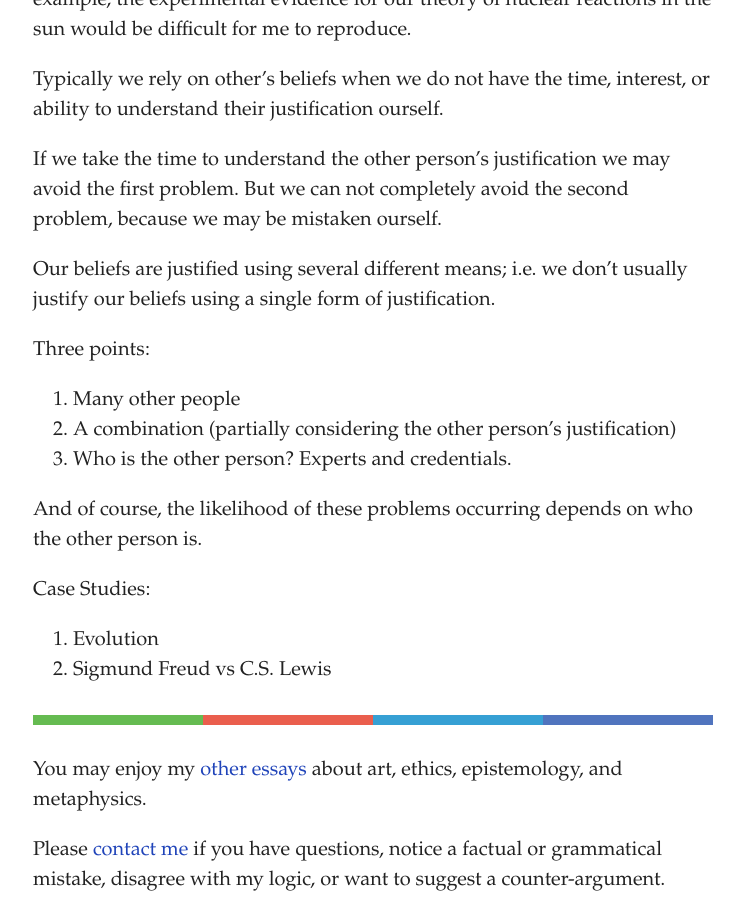
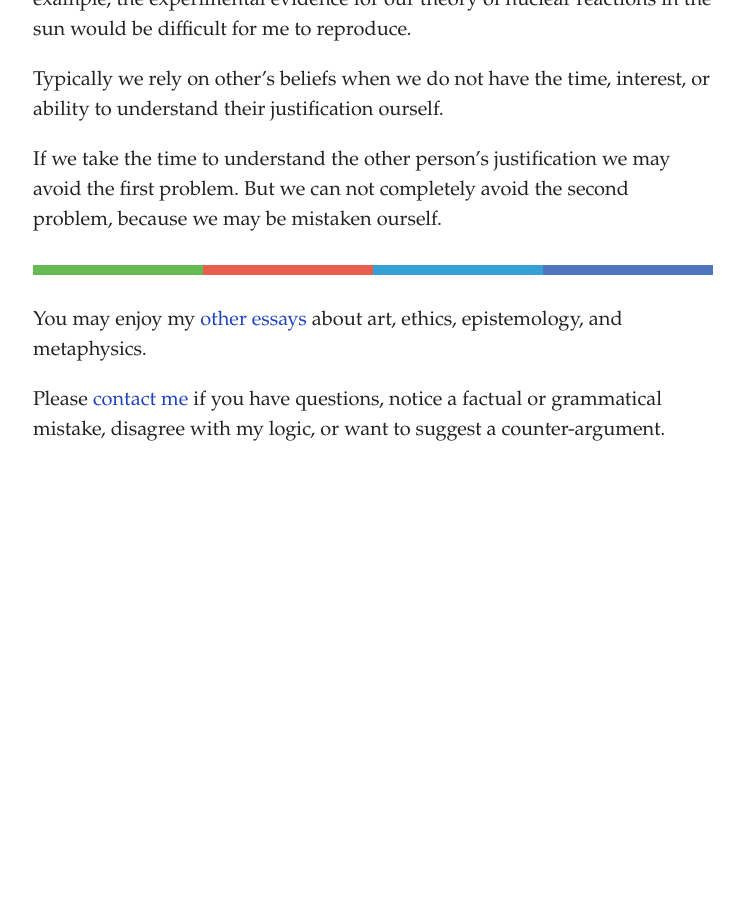
Before and after one commit to artsandmetaphysics/goodlifeodyssey, a Jekyll site: the page built from _essays/justification-via-others-beliefs.md, in a window 1280 px wide and 900 px high, scrolled down 1460 px. Shown: the whole window, without its empty margins (267-1011 px from the left). Built offline with Jekyll 4.4.1, drawn with Linux system fonts in a browser that asks for light colours; after the commit the page ends 1945 px from its top, so only the background shows below that; some of the changed text lies outside the part shown.

Commit message:
Clean up justification essay
- There is no need to tell the reader what is subtle or important; let
them judge for themselves
- Clean out leftover notes at the end of the essay

```diff
--- a/_essays/justification-via-others-beliefs.md
+++ b/_essays/justification-via-others-beliefs.md
@@ -11,7 +11,7 @@ We may also justify our beliefs using other's beliefs.  For example, someone may
 
 Alternatively, one could listen to why their teacher believes the sun's light comes from nuclear reactions, study the requisite math and physics, and judge for themself whether their teacher's justification was valid.
 
-In the first case, we are justifying our belief using another's belief.  In the second case we are adopting another's justification for ourself without relying on their belief.  This distinction is subtle but important.
+In the first case, we are justifying our belief using another's belief.  In the second case we are adopting another's justification for ourself without relying on their belief.
 
 Frequently, we combine these approaches; for example, we may study enough nuclear physics to feel comfortable accepting our teacher's opinion.  In this case, we are justifying our belief partially on our own knowledge and reasoning, and partly on our teacher's belief.
 
@@ -31,22 +31,3 @@ Other beliefs may be justified by other means, but only at great difficulty.  Fo
 Typically we rely on other's beliefs when we do not have the time, interest, or ability to understand their justification ourself.
 
 If we take the time to understand the other person's justification we may avoid the first problem.  But we can not completely avoid the second problem, because we may be mistaken ourself.
-
-
-
-Our beliefs are justified using several different means; i.e. we don't usually justify our beliefs using a single form of justification.
-
-
-Three points:
-
-1. Many other people
-2. A combination (partially considering the other person's justification)
-3. Who is the other person?  Experts and credentials.
-
-And of course, the likelihood of these problems occurring depends on who the other person is.
-
-
-Case Studies:
-
-1. Evolution
-2. Sigmund Freud vs C.S. Lewis
```
